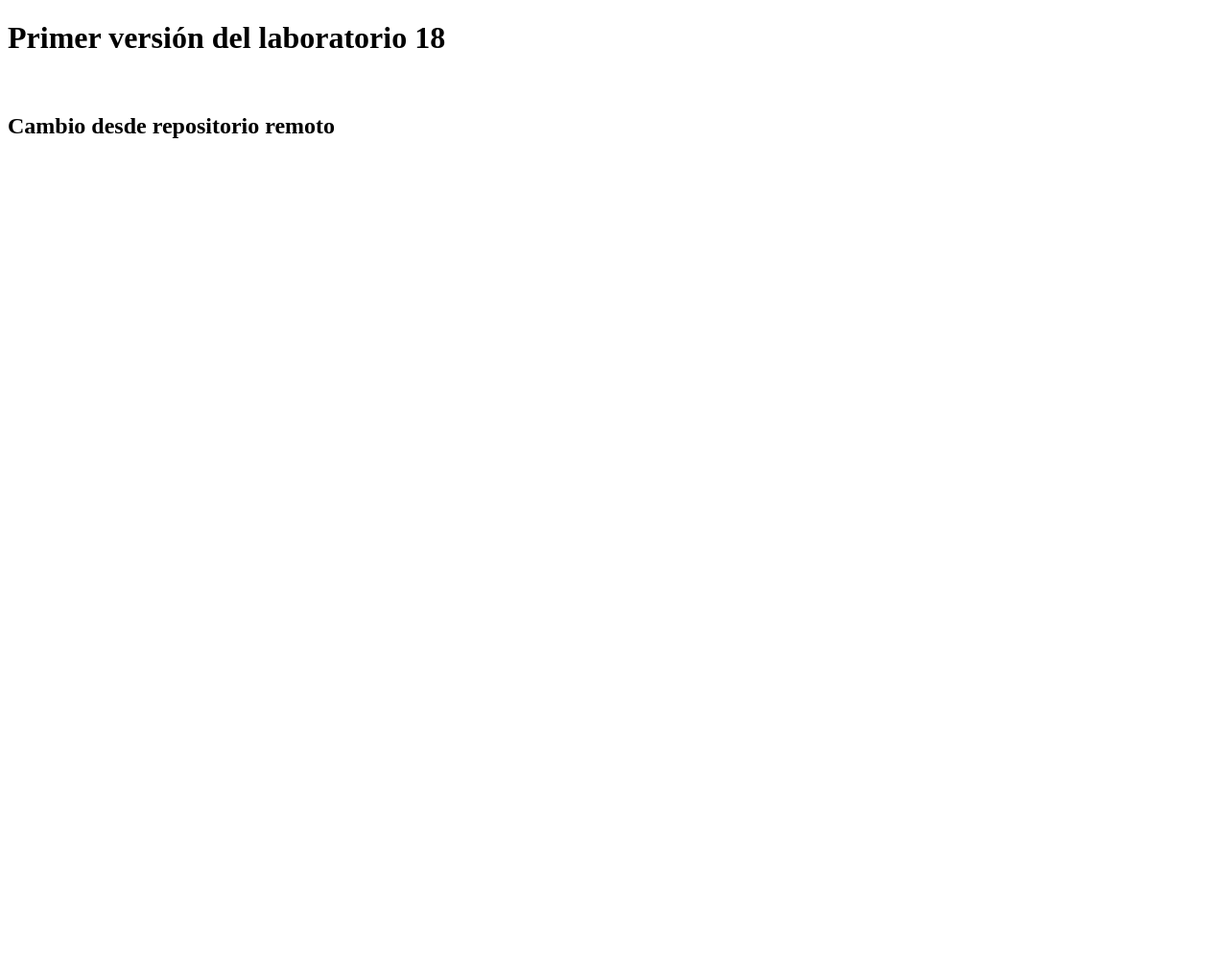
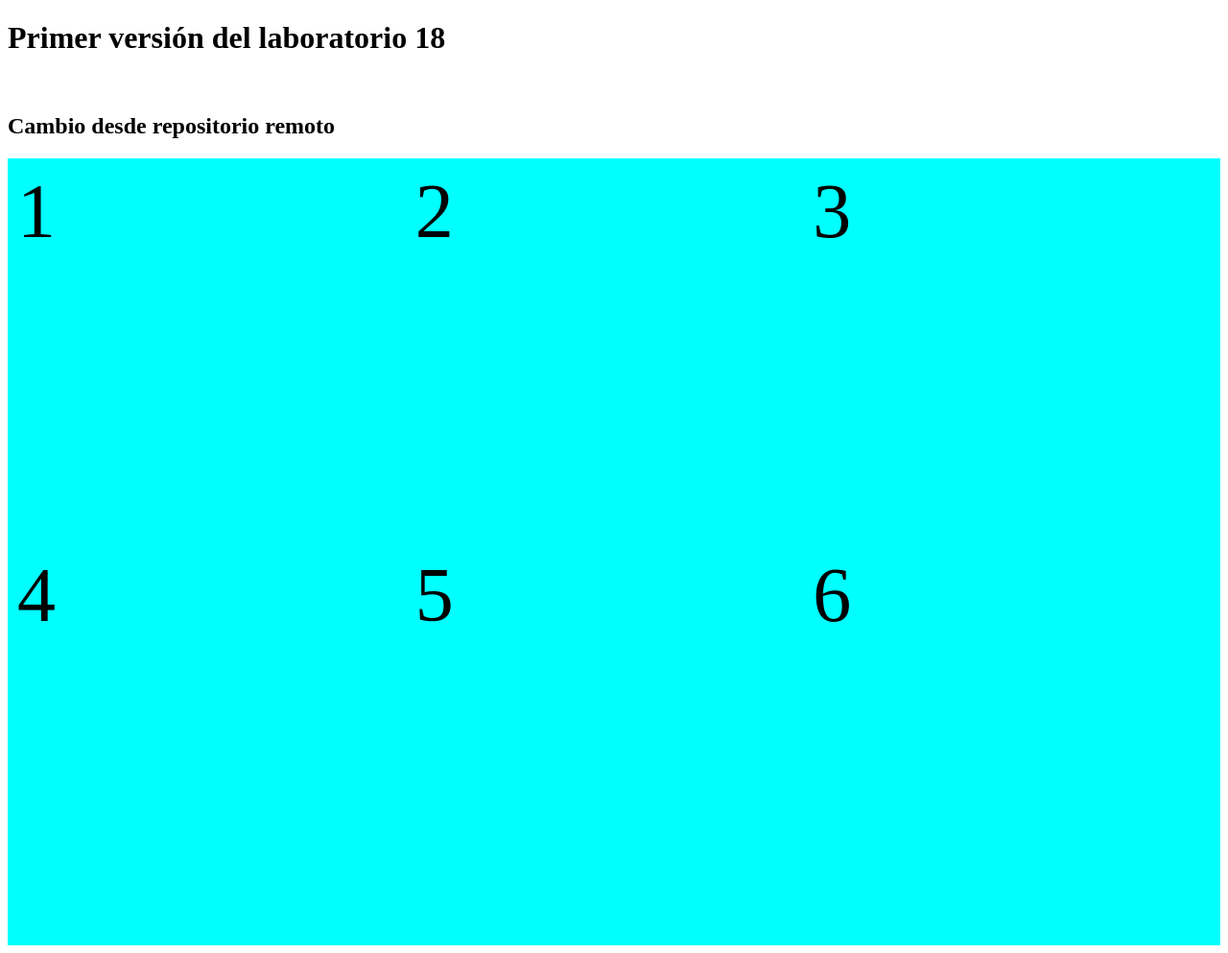
Before and after one commit to lucasrioscasta/laboratorio_18, a plain HTML site: page index.html in a window 1280 px wide. Shown: the whole page at 96% size. Before the commit the page ends 800 px from the top, so only its background shows below. Drawn offline with Linux system fonts and the light colour scheme.

Commit message:
Tercera versión

```diff
--- a/index.html
+++ b/index.html
@@ -4,11 +4,25 @@
     <meta charset="UTF-8">
     <meta name="viewport" content="width=device-width, initial-scale=1.0">
     <title>Laboratorio 18</title>
+    <link rel="stylesheet" href="style.css">
 </head>
 <body>
-    <h1>Primer versión del laboratorio 18</h1>
+    <div>
+        <h1>Primer versión del laboratorio 18</h1>
     <br>
     <h2>Cambio desde repositorio remoto</h2>
+    </div>
+    <main>
+        <div class ="grid">1</div>
+        <div class ="grid">2</div>
+        <div class ="grid">3</div>
+        <div class ="grid">4</div>
+        <div class ="grid">5</div>
+        <div class ="grid">6</div>
+
+    </main>
+
+
 
 </body>
 </html>
--- /dev/null
+++ b/style.css
@@ -0,0 +1,10 @@
+main{
+    min-height: 100vh;
+    font-size: 5rem;
+    padding: 10px;
+    display: grid;
+    background-color: cyan;
+    grid-template-columns: 1fr 1fr 1fr;
+    grid-template-rows: 1fr 1fr;
+
+}
```
